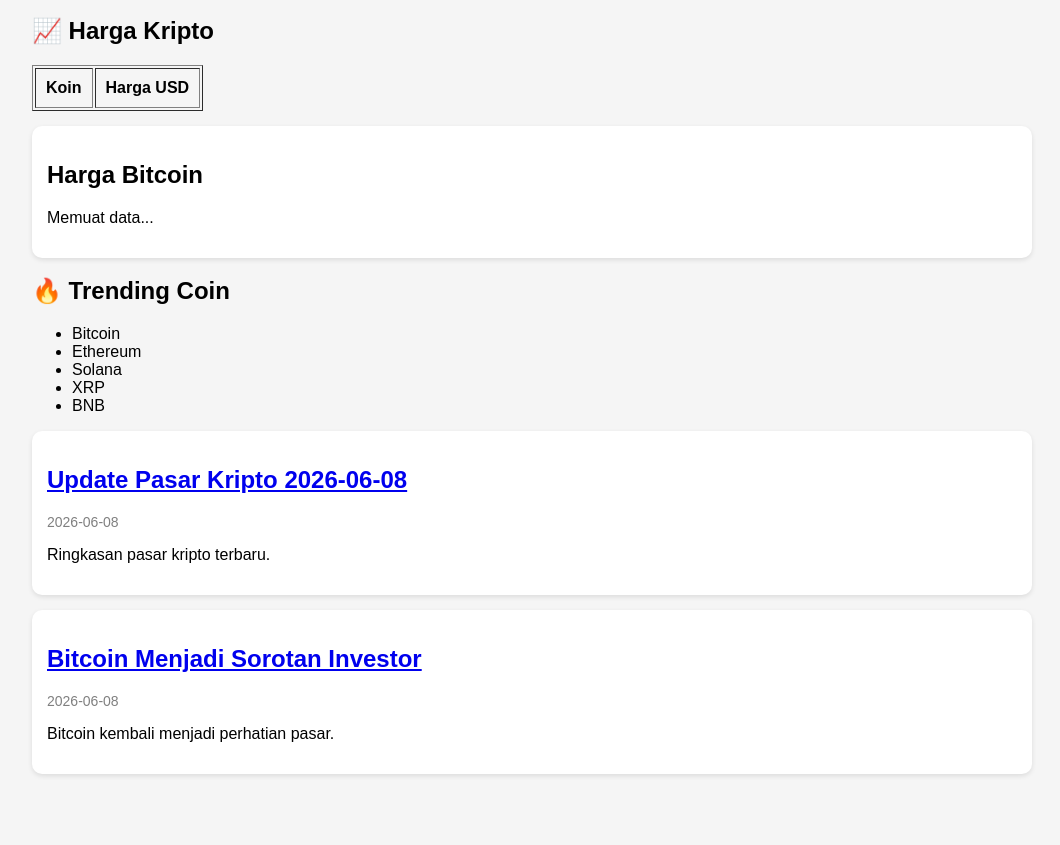
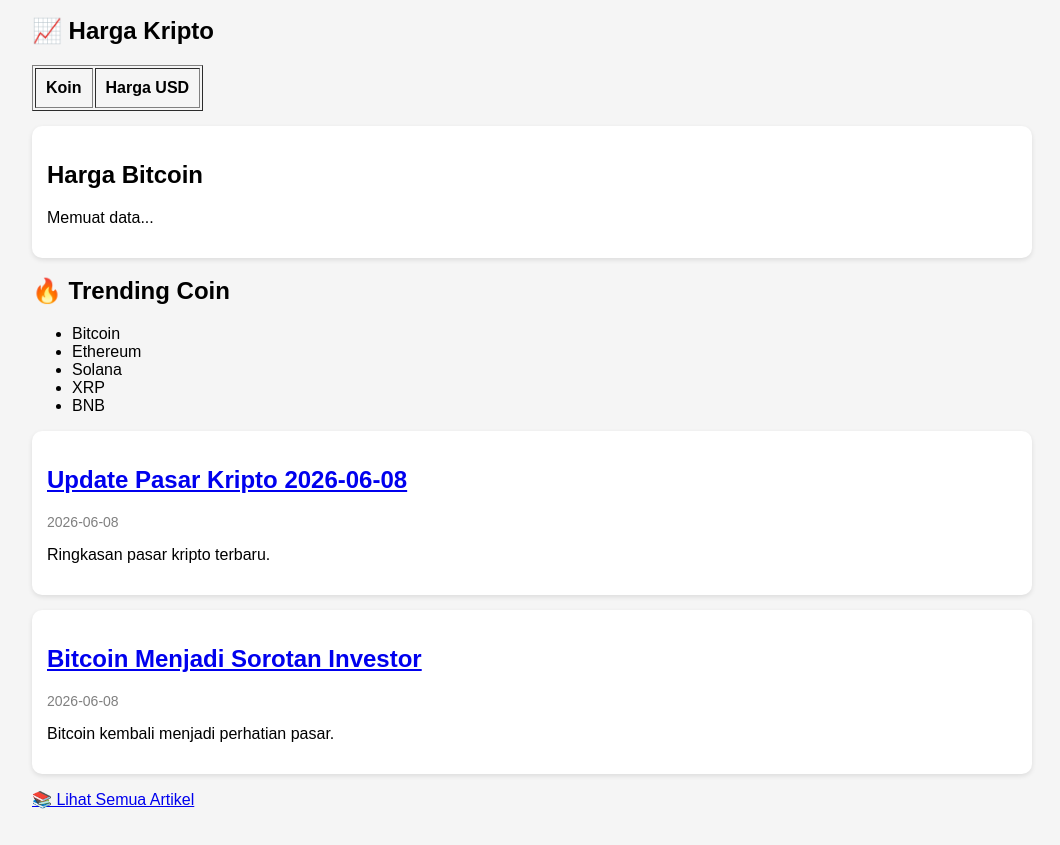
Before and after one commit to Daxro99/Kriptoking-, a plain HTML site: page index.html in a window 1280 px wide. Shown: the part 178-1023 px from the top of the page, without its empty margins (108-1168 px from the left). Before the commit the page ends 987 px from the top, so only its background shows below. Drawn offline with Linux system fonts and the light colour scheme.

Commit message:
Update index.html

```diff
--- a/index.html
+++ b/index.html
@@ -133,6 +133,11 @@ fetch('data/news.json')
     });
   });
 </script>
+    <p>
+  <a href="archive.html">
+    📚 Lihat Semua Artikel
+  </a>
+</p>
 
 </body>
 
```
